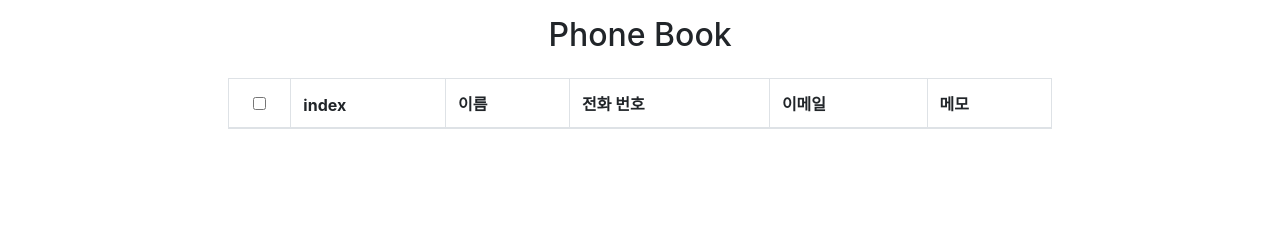
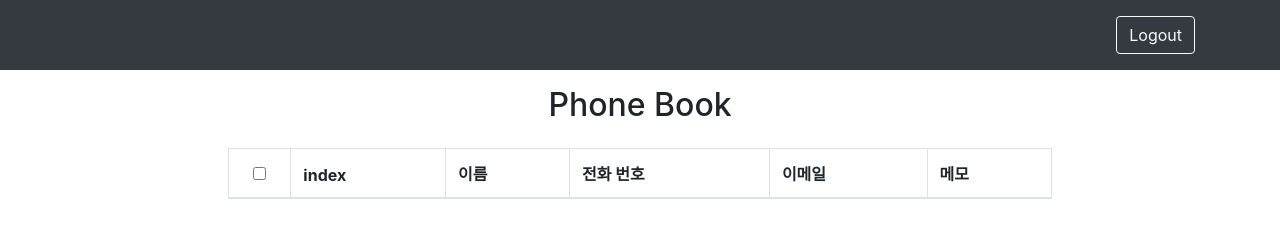
Before and after one commit to clucle/kubernetes-nodejs-phone-book-sample, a website: page src/views/index.html in a window 1280 px wide. Drawn offline with nearby package versions, Linux system fonts and the light colour scheme; no server answers.

Commit message:
feat: add header
Signed-off-by: clucle <wjdenwls123@gmail.com>

```diff
--- a/src/views/index.html
+++ b/src/views/index.html
@@ -17,6 +17,15 @@
 </head>
 
 <body>
+    <header class="p-3 bg-dark text-white">
+        <div class="container">
+            <div class="d-flex flex-wrap align-items-center justify-content-center justify-content-lg-end">
+                <div class="text-end">
+                    <button type="button" class="btn btn-outline-light me-2">Logout</button>
+                </div>
+            </div>
+        </div>
+    </header>
     <div class="container-fluid h-100">
         <div class="row justify-content-center align-items-center p-3">
             <h2>Phone Book</h2>
```
